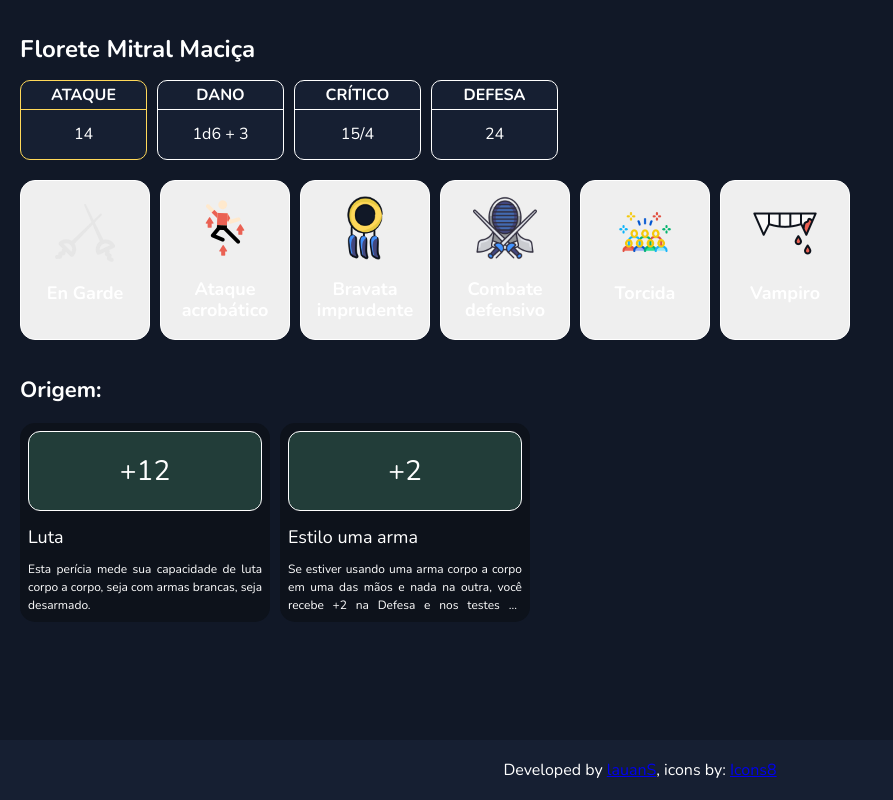
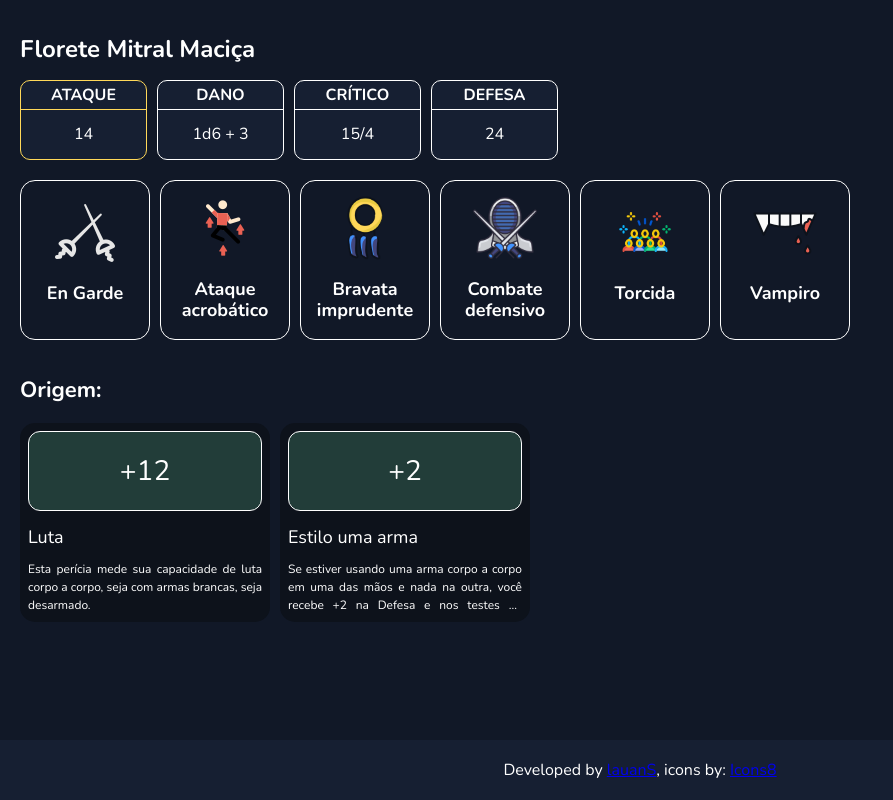
Before and after one commit to lauanS/sp-sheet, a Vue app: page / in a window 1280 px wide. Shown: the whole page, without its empty margins (0-893 px from the left). Built offline with nearby package versions, Linux system fonts and the light colour scheme.

Commit message:
:lipstick: Adjusts background color of SkillButton

```diff
--- a/src/components/SkillButton.vue
+++ b/src/components/SkillButton.vue
@@ -24,6 +24,8 @@ function toggleActivedState() {
   border-radius: 15px;
   padding: 15px;
 
+  background-color: #111827;
+
   width: 130px;
   height: 160px;
 
```
